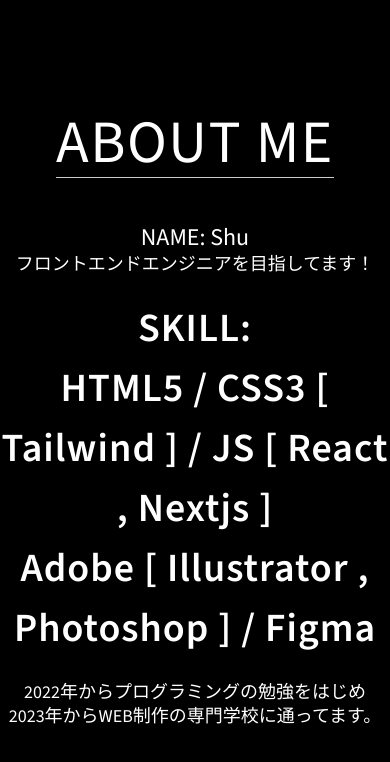
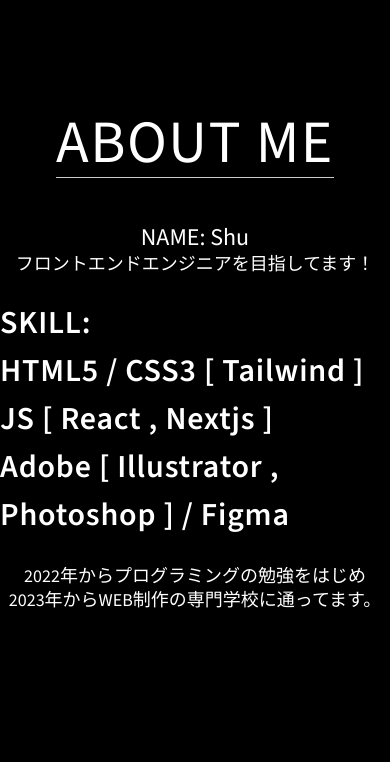
Before and after one commit to xxx-44/my-lp, a Next.js app: page / in a window 390 px wide. Shown: the part 867-1629 px from the top of the page. Built offline with nearby package versions, Linux system fonts and the light colour scheme.

Commit message:
fix text

```diff
--- a/src/app/components/Information.tsx
+++ b/src/app/components/Information.tsx
@@ -32,9 +32,15 @@
 					<section>ABOUT ME</section>
 					<p className='mt-11 text-2xl font-light h-6 mb-[5px]'>NAME: Shu</p>
 					<p className='text-lg font-light h-[18px] mb-[30px]'>フロントエンドエンジニアを目指してます！</p>
-					<h3 className='text-[40px] tracking-wide font-semibold h-[40px] inline-block'>
+					<h3 className='text-[40px] tracking-wide font-semibold h-[40px] md:inline-block hidden'>
 						SKILL: <br />
 						HTML5 / CSS3 [ Tailwind ] / JS [ React , Nextjs ]<br />
+						Adobe [ Illustrator , Photoshop ] / Figma
+					</h3>
+					<h3 className='text-[32px] text-left tracking-wide font-semibold h-[40px] inline-block md:hidden'>
+						SKILL: <br />
+						HTML5 / CSS3 [ Tailwind ] <br />
+						JS [ React , Nextjs ]<br />
 						Adobe [ Illustrator , Photoshop ] / Figma
 					</h3>
 					<p className='text-[18px] mt-[32px] font-light h-[44px] leading-6'>
```
